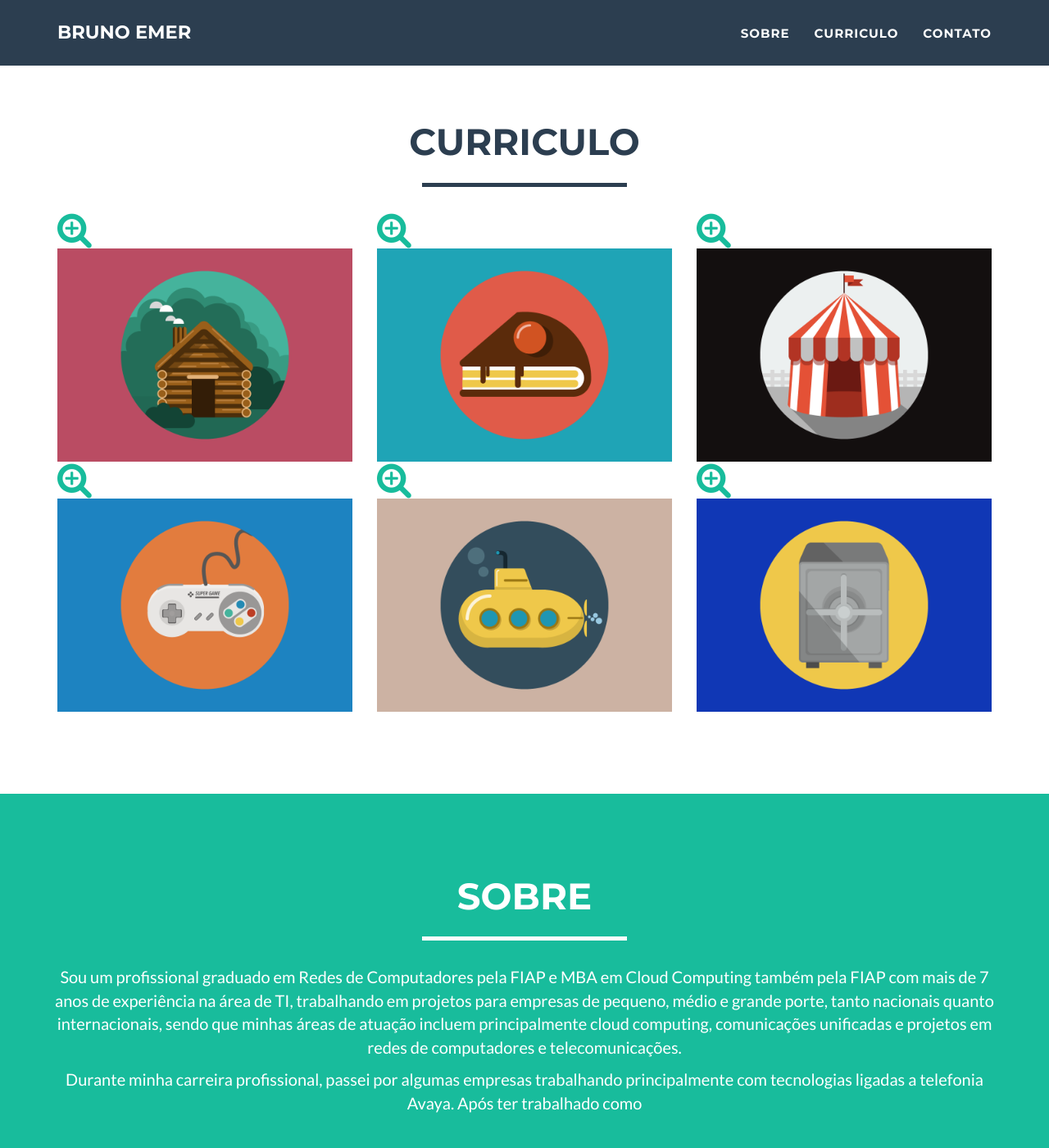
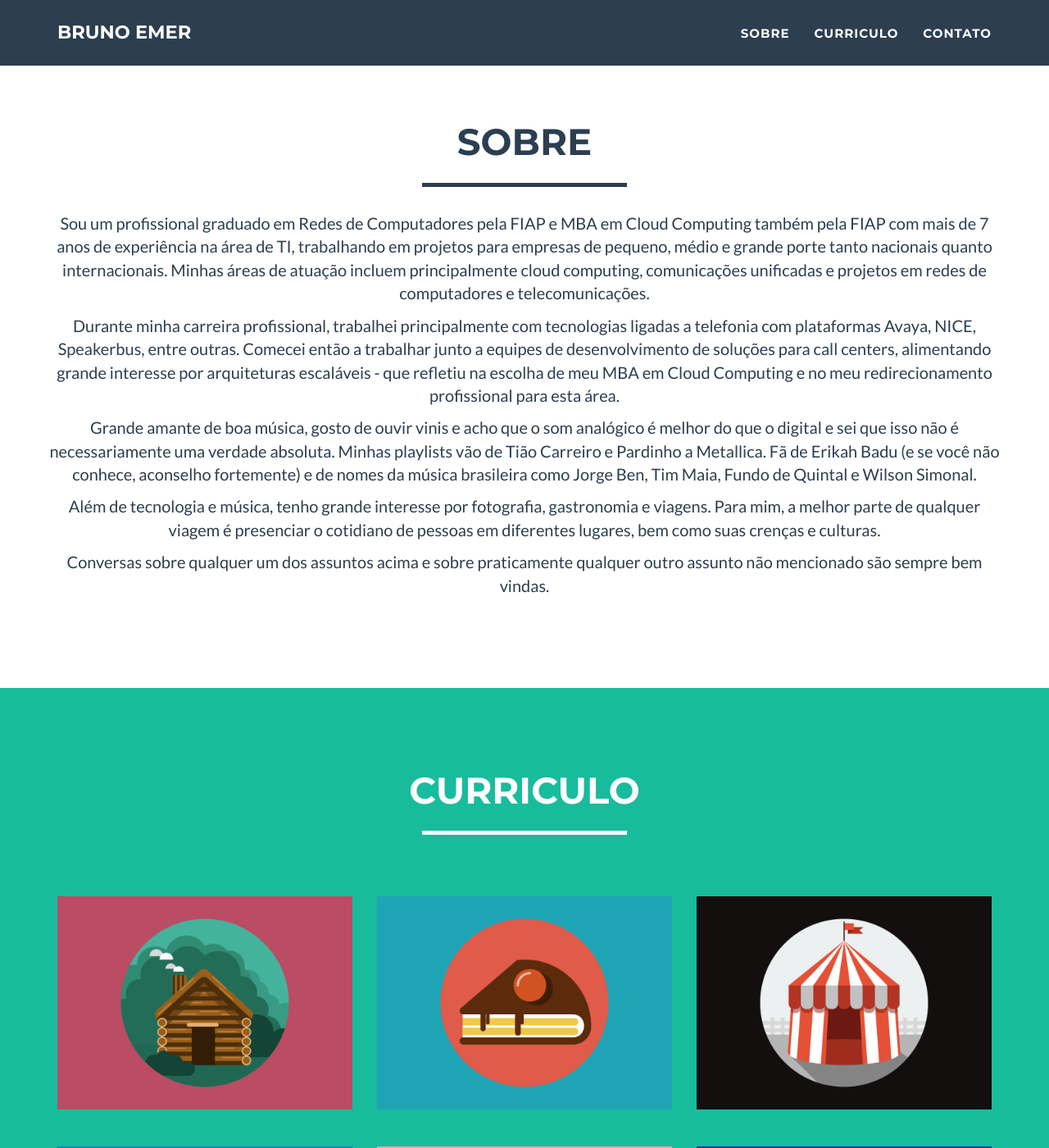
Before and after one commit to bemer/bemer.github.io, a Jekyll site: the page built from index.html, in a window 1280 px wide and 1400 px high, scrolled down 650 px. Shown: the whole window at 82% size. Built offline with Jekyll 4.4.1, drawn with Linux system fonts in a browser that asks for light colours.

Commit message:
mudanças no layout

```diff
--- a/_config.yml
+++ b/_config.yml
@@ -3,7 +3,7 @@ title: Bruno Emer
 email: brunoemer@gmail.com
 url: https://bemer.github.io
 # description: "Write an awesome description for your new site here. You can edit this line in _config.yml. It will appear in your document head meta (for Google search results) and in your feed.xml site description."
-description: "Teste de descrição"
+description: "Página pessoa de Bruno Emer, Master DevOps na Omnize!"
 skills: "Master DevOps Engineer @ Omnize"
 meta_author: Emer Bruno
 
--- a/_includes/about.html
+++ b/_includes/about.html
@@ -1,16 +1,24 @@
  <!-- About Section -->
-    <section class="success" id="about">
+    <section id="about">
         <div class="container">
             <div class="row">
                 <div class="col-lg-12 text-center">
                     <h2>Sobre</h2>
-                    <hr class="star-light">
+                    <hr class="star-primary">
                 </div>
             </div>
             <div class="row">
                 <div class="text-center">
-                    <p>Sou um profissional graduado em Redes de Computadores pela FIAP e MBA em Cloud Computing também pela FIAP com mais de 7 anos de experiência na área de TI, trabalhando em projetos para empresas de pequeno, médio e grande porte, tanto nacionais quanto internacionais, sendo que minhas áreas de atuação incluem principalmente cloud computing, comunicações unificadas e projetos em redes de computadores e telecomunicações.</p>
-                    <p>Durante minha carreira profissional, passei por algumas empresas trabalhando principalmente com tecnologias ligadas a telefonia  Avaya. Após ter trabalhado como
+                    <p>Sou um profissional graduado em Redes de Computadores pela FIAP e MBA em Cloud Computing também pela FIAP com mais de 7 anos de experiência na área de TI, trabalhando em projetos para empresas de pequeno, médio e grande porte tanto nacionais quanto internacionais. Minhas áreas de atuação incluem principalmente cloud computing, comunicações unificadas e projetos em redes de computadores e telecomunicações.</p>
+
+                    <p>Durante minha carreira profissional, trabalhei principalmente com tecnologias ligadas a telefonia com plataformas Avaya, NICE, Speakerbus, entre outras. Comecei então a trabalhar junto a equipes de desenvolvimento de soluções para call centers, alimentando grande interesse por arquiteturas escaláveis - que refletiu na escolha de meu MBA em Cloud Computing e no meu redirecionamento profissional para esta área.</p>
+
+                    <p>Grande amante de boa música, gosto de ouvir vinis e acho que o som analógico é melhor do que o digital e sei que isso não é necessariamente uma verdade absoluta. Minhas playlists vão de Tião Carreiro e Pardinho a Metallica. Fã de Erikah Badu (e se você não conhece, aconselho fortemente) e de nomes da música brasileira como Jorge Ben, Tim Maia, Fundo de Quintal e Wilson Simonal.</p>
+
+                    <p>Além de tecnologia e música, tenho grande interesse por fotografia, gastronomia e viagens. Para mim, a melhor parte de qualquer viagem é presenciar o cotidiano de pessoas em diferentes lugares, bem como suas crenças e culturas.</p>
+
+                    <p>Conversas sobre qualquer um dos assuntos acima e sobre praticamente qualquer outro assunto não mencionado são sempre bem vindas.</p>
+
                 </div>
             </div>
         </div>
--- a/_includes/curriculo.html
+++ b/_includes/curriculo.html
@@ -1,11 +1,11 @@
 
     <!-- Portfolio Grid Section -->
-    <section id="curriculo">
+    <section class="success" id="curriculo">
         <div class="container">
             <div class="row">
                 <div class="col-lg-12 text-center">
                     <h2>Curriculo</h2>
-                    <hr class="star-primary">
+                    <hr class="star-light">
                 </div>
             </div>
             <div class="row">
--- a/_layouts/default.html
+++ b/_layouts/default.html
@@ -4,8 +4,8 @@
     <body id="page-top" class="index">
     {% include nav.html %}
     {% include header.html %}
+    {% include about.html %}
     {% include curriculo.html %}
-    {% include about.html %}
 
     {% if site.contact == "static" %}
     {% include contact_static.html %}
```
Also changed, not shown: 8 other files.
